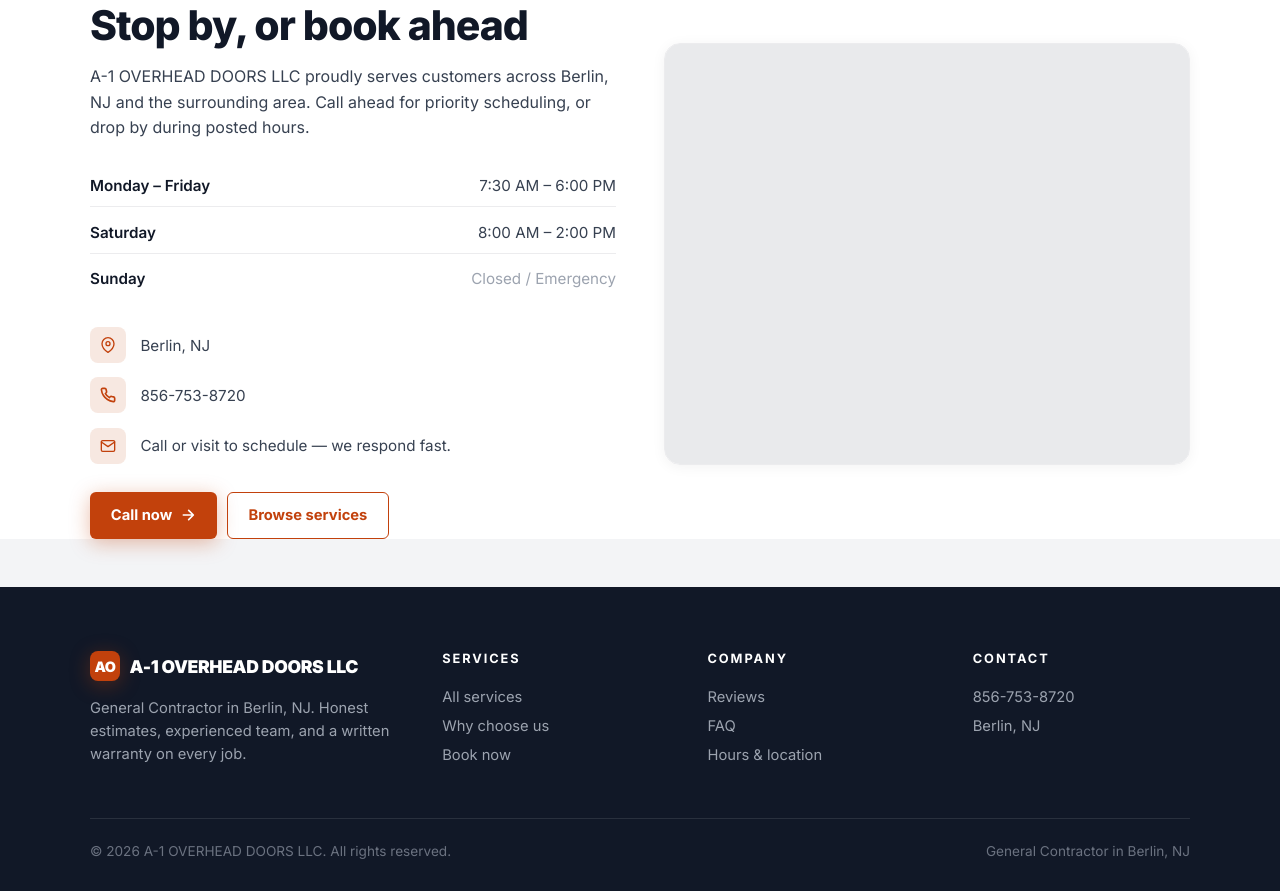
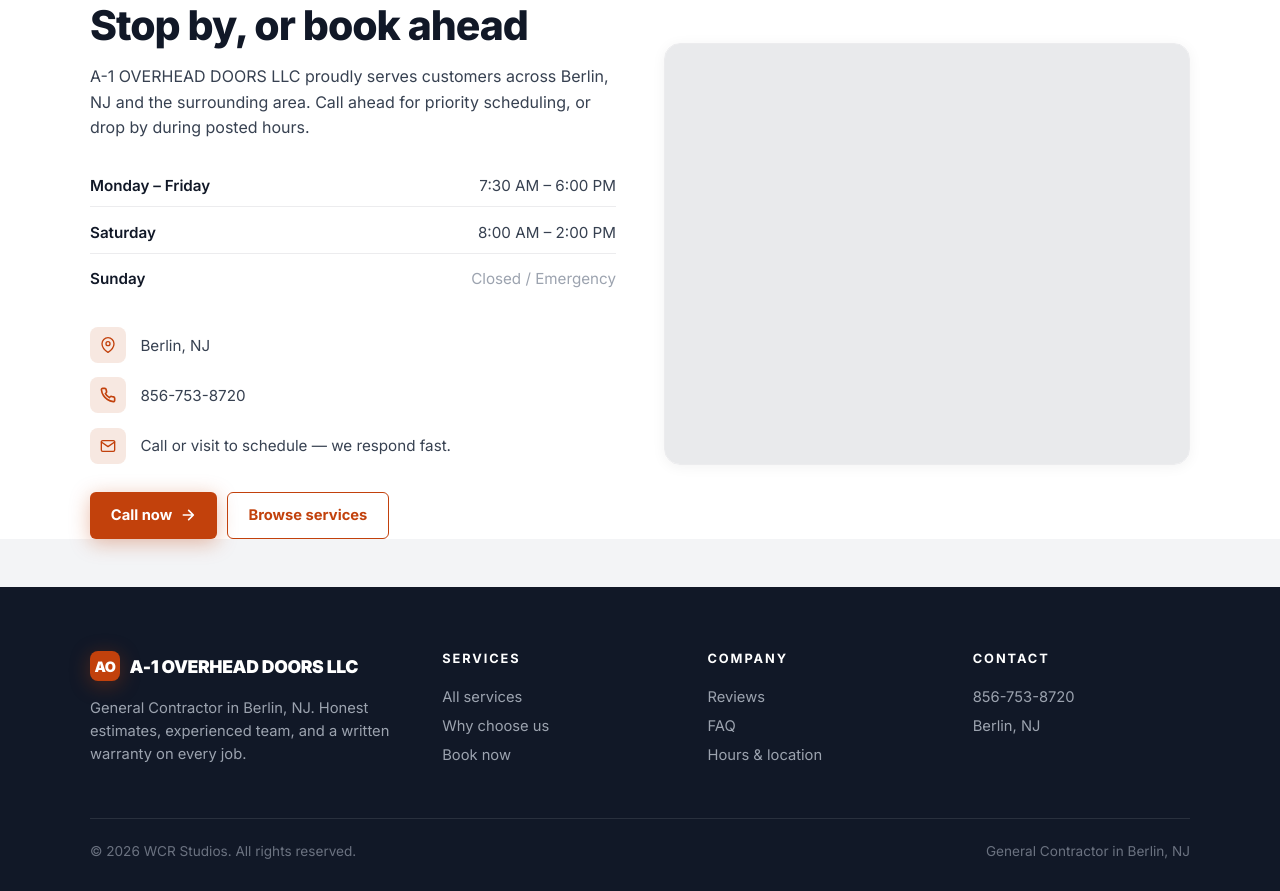
Before and after one commit to Wrenbjor/trades--a-1-overhead-doors-llc, a plain HTML site: page index.html in a window 1280 px wide. Shown: the part 4598-5489 px from the top of the page. Drawn offline with nearby package versions, Linux system fonts and the light colour scheme; no server answers.

Commit message:
Update site

```diff
--- a/index.html
+++ b/index.html
@@ -605,7 +605,7 @@ footer{background:#111827;color:#cbd5d1;padding:4rem 2rem 2rem}
     </div>
   </div>
   <div class="foot-bottom">
-    <div>&copy; 2026 A-1 OVERHEAD DOORS LLC. All rights reserved.</div>
+    <div>&copy; 2026 WCR Studios. All rights reserved.</div>
     <div>General Contractor in Berlin, NJ</div>
   </div>
 </footer>
```
